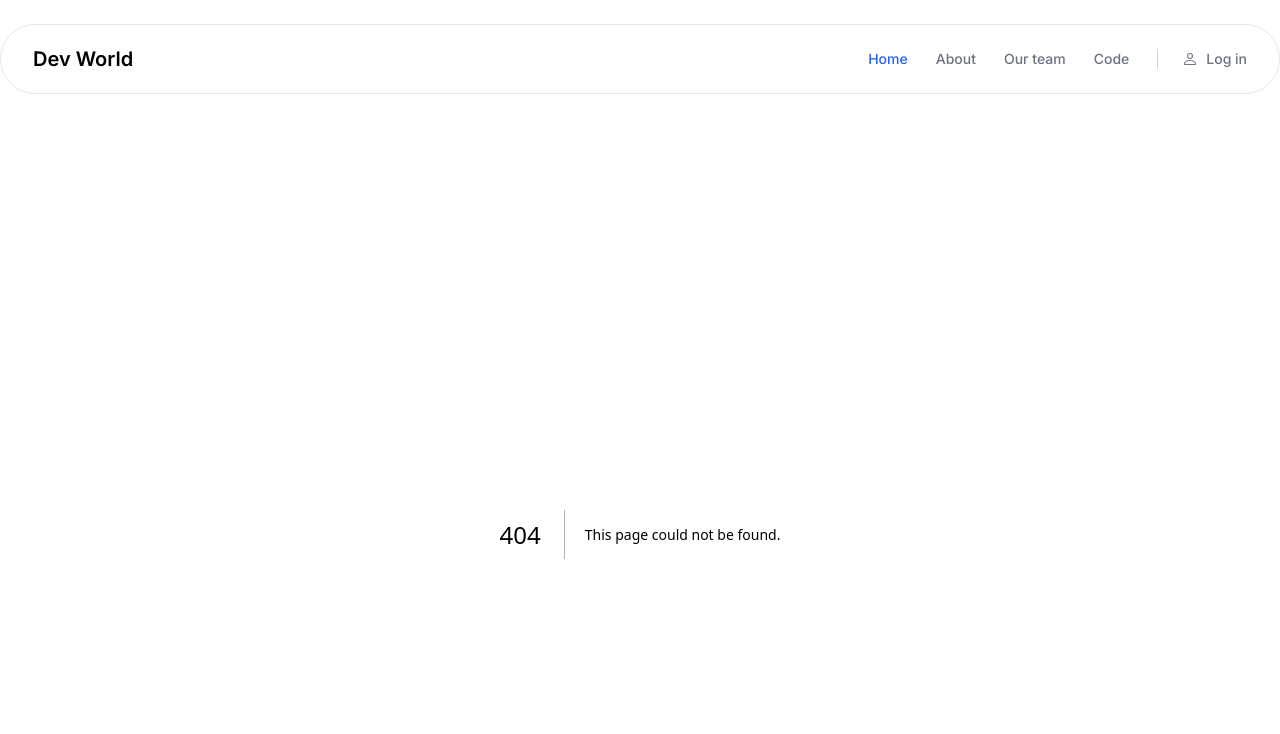
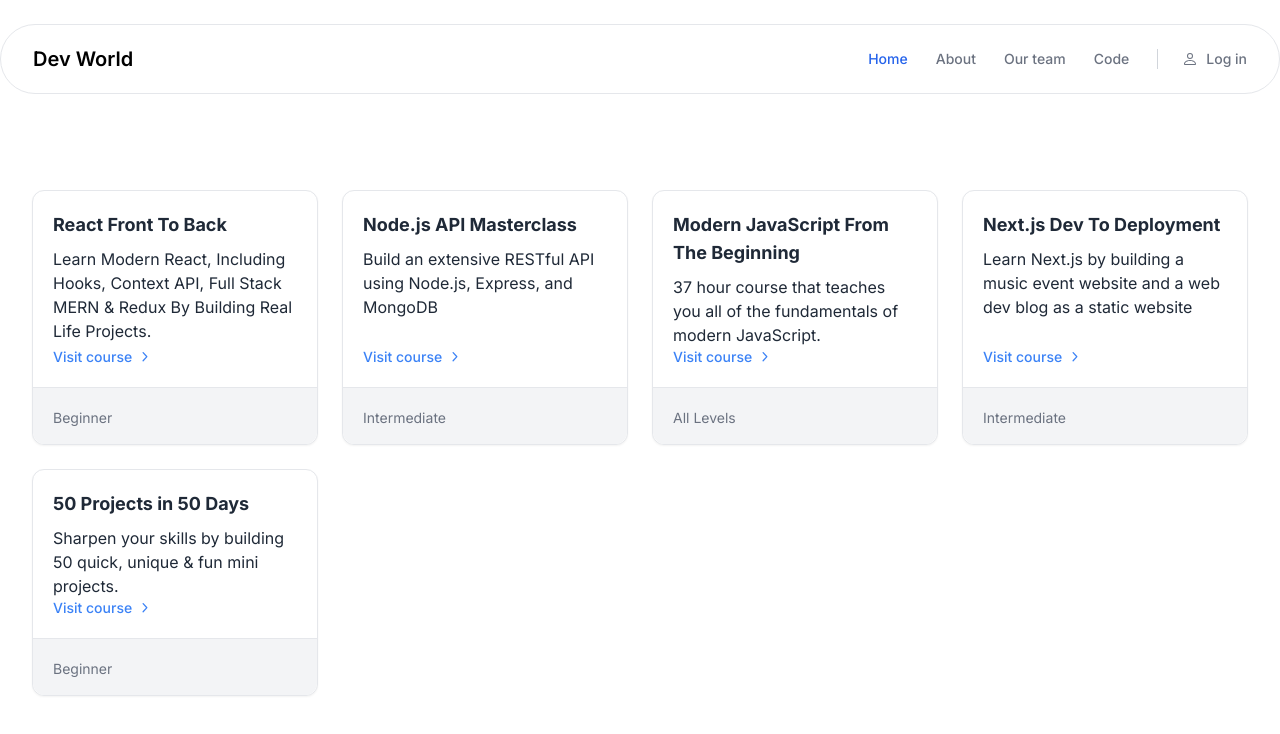
Before and after one commit to NdekoCode/Dev-space, a Next.js app: page /courses in a window 1280 px wide. Before the commit this address had no page. Shown: the top 734 px of the page. Built offline with nearby package versions, Linux system fonts and the light colour scheme.

Commit message:
feat: add not found components

```diff
--- /dev/null
+++ b/app/api/courses/data.json
@@ -0,0 +1,37 @@
+[
+  {
+    "id": 1,
+    "title": "React Front To Back",
+    "description": "Learn Modern React, Including Hooks, Context API, Full Stack MERN & Redux By Building Real Life Projects.",
+    "link": "https://www.traversymedia.com/Modern-React-Front-To-Back-Course",
+    "level": "Beginner"
+  },
+  {
+    "id": 2,
+    "title": "Node.js API Masterclass",
+    "description": "Build an extensive RESTful API using Node.js, Express, and MongoDB",
+    "link": "https://www.traversymedia.com/node-js-api-masterclass",
+    "level": "Intermediate"
+  },
+  {
+    "id": 3,
+    "title": "Modern JavaScript From The Beginning",
+    "description": "37 hour course that teaches you all of the fundamentals of modern JavaScript.",
+    "link": "https://www.traversymedia.com/modern-javascript-2-0",
+    "level": "All Levels"
+  },
+  {
+    "id": 4,
+    "title": "Next.js Dev To Deployment",
+    "description": "Learn Next.js by building a music event website and a web dev blog as a static website",
+    "link": "https://www.traversymedia.com/next-js-dev-to-deployment",
+    "level": "Intermediate"
+  },
+  {
+    "id": 5,
+    "title": "50 Projects in 50 Days",
+    "description": "Sharpen your skills by building 50 quick, unique & fun mini projects.",
+    "link": "https://www.traversymedia.com/50-Projects-In-50-Days",
+    "level": "Beginner"
+  }
+]
--- /dev/null
+++ b/app/api/courses/route.ts
@@ -0,0 +1,9 @@
+import { readFile } from "fs/promises";
+import { NextRequest, NextResponse } from "next/server";
+
+export async function GET(req: NextRequest, res: NextResponse) {
+  const data = await readFile("./app/api/courses/data.json", {
+    encoding: "utf-8",
+  });
+  return new Response(data);
+}
--- /dev/null
+++ b/app/api/hello/route.ts
@@ -0,0 +1,9 @@
+import { NextRequest, NextResponse } from "next/server";
+
+export async function GET(request: NextRequest, res: NextResponse) {
+  return new Response(
+    JSON.stringify({
+      message: "Hello World!",
+    })
+  );
+}
--- /dev/null
+++ b/app/components/NotFound.tsx
@@ -0,0 +1,82 @@
+import { FC } from "react";
+
+const NotFound: FC = () => {
+  return (
+    <div className="min-h-[15rem] flex flex-col bg-white border shadow-sm rounded-xl dark:bg-gray-800 dark:border-gray-700 dark:shadow-slate-700/[.7]">
+      <div className="flex flex-auto flex-col justify-center items-center p-4 md:p-5">
+        <svg
+          className="max-w-[5rem]"
+          viewBox="0 0 375 428"
+          fill="none"
+          xmlns="http://www.w3.org/2000/svg"
+        >
+          <path
+            d="M254.509 253.872L226.509 226.872"
+            className="stroke-gray-400 dark:stroke-white"
+            stroke="currentColor"
+            strokeWidth={7}
+            strokeLinecap="round"
+          />
+          <path
+            d="M237.219 54.3721C254.387 76.4666 264.609 104.226 264.609 134.372C264.609 206.445 206.182 264.872 134.109 264.872C62.0355 264.872 3.60864 206.445 3.60864 134.372C3.60864 62.2989 62.0355 3.87207 134.109 3.87207C160.463 3.87207 184.993 11.6844 205.509 25.1196"
+            className="stroke-gray-400 dark:stroke-white"
+            stroke="currentColor"
+            strokeWidth={7}
+            strokeLinecap="round"
+          />
+          <rect
+            x="270.524"
+            y="221.872"
+            width="137.404"
+            height="73.2425"
+            rx="36.6212"
+            transform="rotate(40.8596 270.524 221.872)"
+            className="fill-gray-400 dark:fill-white"
+            fill="currentColor"
+          />
+          <ellipse
+            cx="133.109"
+            cy="404.372"
+            rx="121.5"
+            ry="23.5"
+            className="fill-gray-400 dark:fill-white"
+            fill="currentColor"
+          />
+          <path
+            d="M111.608 188.872C120.959 177.043 141.18 171.616 156.608 188.872"
+            className="stroke-gray-400 dark:stroke-white"
+            stroke="currentColor"
+            strokeWidth={7}
+            strokeLinecap="round"
+          />
+          <ellipse
+            cx="96.6084"
+            cy="116.872"
+            rx={9}
+            ry={12}
+            className="fill-gray-400 dark:fill-white"
+            fill="currentColor"
+          />
+          <ellipse
+            cx="172.608"
+            cy="117.872"
+            rx={9}
+            ry={12}
+            className="fill-gray-400 dark:fill-white"
+            fill="currentColor"
+          />
+          <path
+            d="M194.339 147.588C189.547 148.866 189.114 142.999 189.728 138.038C189.918 136.501 191.738 135.958 192.749 137.131C196.12 141.047 199.165 146.301 194.339 147.588Z"
+            className="fill-gray-400 dark:fill-white"
+            fill="currentColor"
+          />
+        </svg>
+        <p className="mt-5 text-sm text-gray-500 dark:text-gray-500">
+          No data to show
+        </p>
+      </div>
+    </div>
+  );
+};
+
+export default NotFound;
--- /dev/null
+++ b/app/courses/page.tsx
@@ -0,0 +1,69 @@
+import { NextPage } from "next";
+import Link from "next/link";
+import NotFound from "../components/NotFound";
+
+async function fetchCourses() {
+  const res = await fetch("http://localhost:3000/api/courses");
+  const courses = await res.json();
+  return courses;
+}
+const CoursesPage: NextPage = async () => {
+  const courses = await fetchCourses();
+  return (
+    <>
+      {!courses ? (
+        <NotFound />
+      ) : (
+        <div className="max-w-[85rem] px-4 py-10 sm:px-6 lg:px-8 lg:py-14 mx-auto">
+          {/* Grid */}
+          <div className="grid sm:grid-cols-2 md:grid-cols-3 xl:grid-cols-4 gap-4 sm:gap-6">
+            {/* Card */}
+            {courses.map((course: any) => (
+              <div
+                key={course.id}
+                className="flex flex-col bg-white border shadow-sm rounded-xl dark:bg-gray-800 dark:border-gray-700 dark:shadow-slate-700/[.7]"
+              >
+                <div className="p-4 md:p-5 flex flex-col h-full">
+                  <h3 className="text-lg font-bold text-gray-800 dark:text-white">
+                    {course.title}
+                  </h3>
+                  <p className="mt-2 text-gray-800 dark:text-gray-400">
+                    {course.description}
+                  </p>
+                  <Link
+                    className="inline-flex mt-auto items-center gap-2 text-sm font-medium text-blue-500 hover:text-blue-700"
+                    href={course.link}
+                  >
+                    Visit course
+                    <svg
+                      className="w-2.5 h-auto"
+                      width={16}
+                      height={16}
+                      viewBox="0 0 16 16"
+                      fill="none"
+                      xmlns="http://www.w3.org/2000/svg"
+                    >
+                      <path
+                        d="M5 1L10.6869 7.16086C10.8637 7.35239 10.8637 7.64761 10.6869 7.83914L5 14"
+                        stroke="currentColor"
+                        strokeWidth={2}
+                        strokeLinecap="round"
+                      />
+                    </svg>
+                  </Link>
+                </div>
+                <div className="bg-gray-100 mt-auto border-t rounded-b-xl py-3 px-4 md:py-4 md:px-5 dark:bg-gray-800 dark:border-gray-700">
+                  <p className="mt-1 text-sm text-gray-500 dark:text-gray-500">
+                    {course.level}
+                  </p>
+                </div>
+              </div>
+            ))}
+          </div>
+        </div>
+      )}
+    </>
+  );
+};
+
+export default CoursesPage;
```
